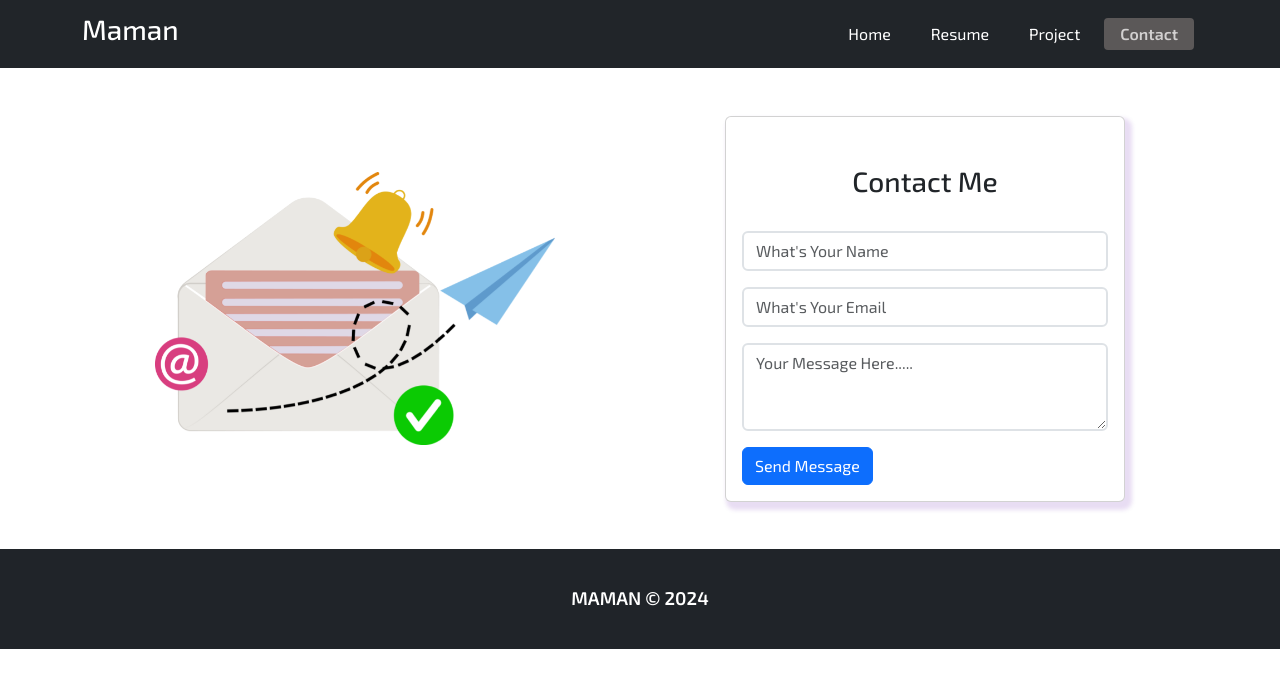
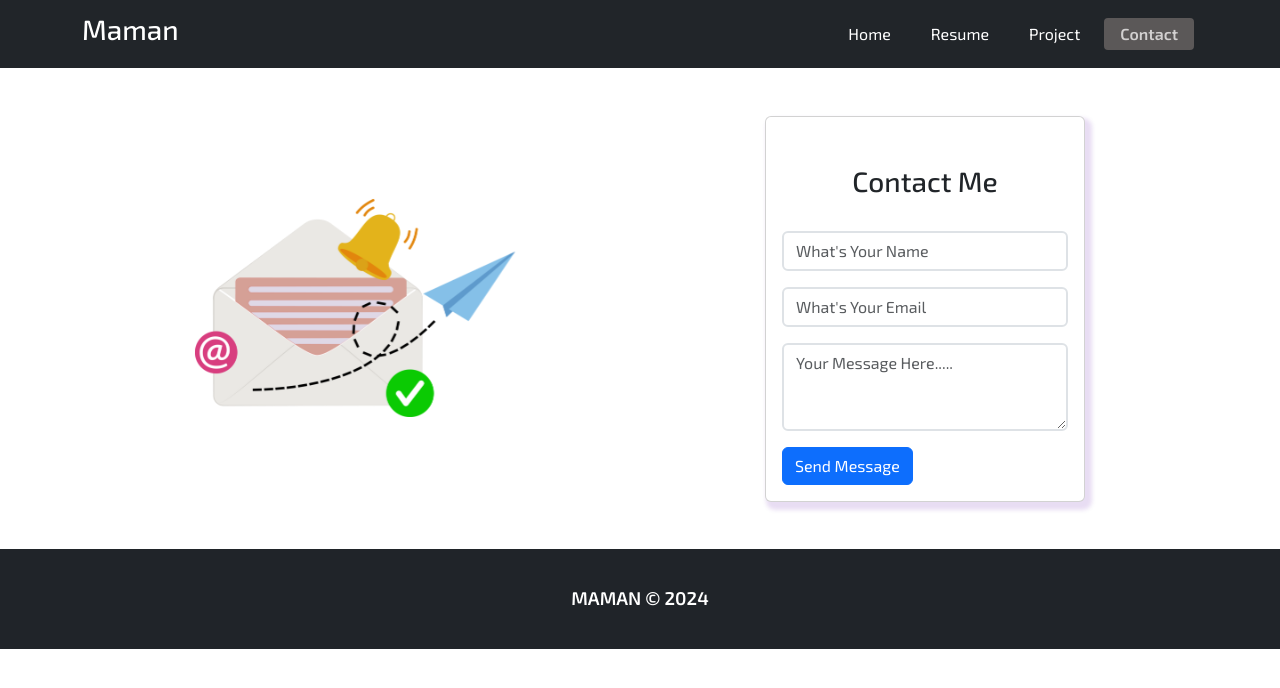
Before and after one commit to mamantube/My-Portfolio-B, a React (Vite) app: page /contact in a window 1280 px wide. Shown: the top 688 px of the page. Built offline with nearby package versions, Linux system fonts and the light colour scheme.

Commit message:
layouting

```diff
--- a/src/assets/css/contact.css
+++ b/src/assets/css/contact.css
@@ -1,9 +1,10 @@
-img {
-    max-width: 25rem;
+.mail-img {
+     width: 20rem;
+     margin: 2rem;
 }
 
 .contact-form {
-    width: 25rem;
+    width: 20rem;
     background-color: rgba(0, 0, 128, 0.74);
     box-shadow: 4px 5px 4px 3px rgba(89, 4, 168, 0.137)
 
--- a/src/pages/Contact.jsx
+++ b/src/pages/Contact.jsx
@@ -47,16 +47,16 @@
         <Col className=" d-flex justify-content-center align-items-center mb-5"><h1>GET IN TOUCH</h1></Col>
       </Row> */}
       <Row>
-        <Col className=" d-flex justify-content-center align-items-center">
+        <Col xs="12" md="6" className=" d-flex justify-content-center align-items-center">
           <Bounce>
             <img
-              className=" d-flex justify-content-center align-items-center"
+              className=" d-flex justify-content-center align-items-center mail-img"
               src="/img/sendmail.png"
               alt=""
             />
           </Bounce>
         </Col>
-        <Col className=" d-flex justify-content-center align-items-center">
+        <Col xs="12" md="6" className=" d-flex justify-content-center align-items-center" >
           <Bounce>
             <Card className=" contact-form">
               <Card.Title className=" d-flex justify-content-center align-items-center pt-5">
```
